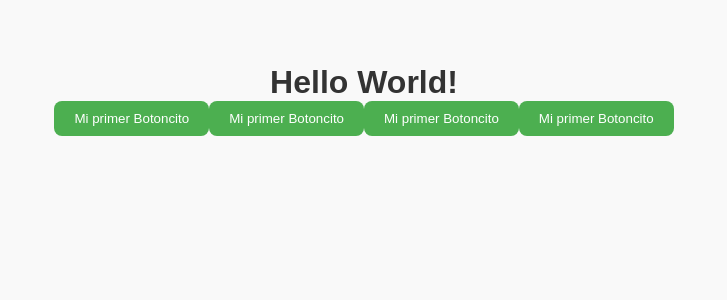
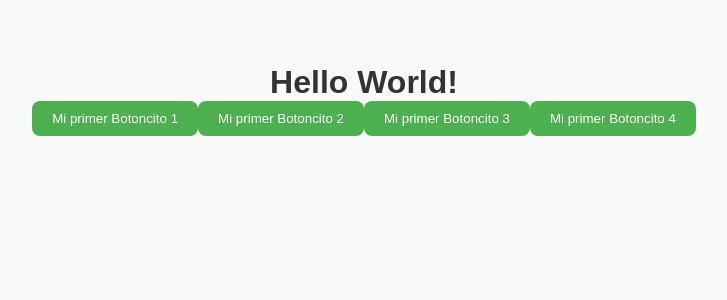
Before and after one commit to gabrielml/fsdb_f5_2025, a React (Vite) app in the folder react/primeros-ejercicios/vite-project/: page / in a window 1280 px wide. Shown: the top 300 px of the page, without its empty margins (276-1003 px from the left). Built offline with nearby package versions, Linux system fonts and the light colour scheme.

Commit message:
feat: Add props to Botoncito
It should show the number of the Botoncito

```diff
--- a/react/primeros-ejercicios/vite-project/src/App.jsx
+++ b/react/primeros-ejercicios/vite-project/src/App.jsx
@@ -5,10 +5,10 @@ function App() {
   return (
     <>
       <h1>Hello World!</h1>
-      <Botoncito/>
-      <Botoncito/>
-      <Botoncito/>
-      <Botoncito/>
+      <Botoncito number="1"/>
+      <Botoncito number="2"/>
+      <Botoncito number="3"/>
+      <Botoncito number="4"/>
     </>
   )
 }
--- a/react/primeros-ejercicios/vite-project/src/components/botoncito/Botoncito.jsx
+++ b/react/primeros-ejercicios/vite-project/src/components/botoncito/Botoncito.jsx
@@ -1,9 +1,9 @@
 import React from 'react'
 import './Botoncito.css'
 
-export const Botoncito = () => {
+export const Botoncito = (props) => {
   return (
-    <button className="botoncito">Mi primer Botoncito</button>
+    <button className="botoncito">Mi primer Botoncito {props.number}</button>
   )
 }
 
```
